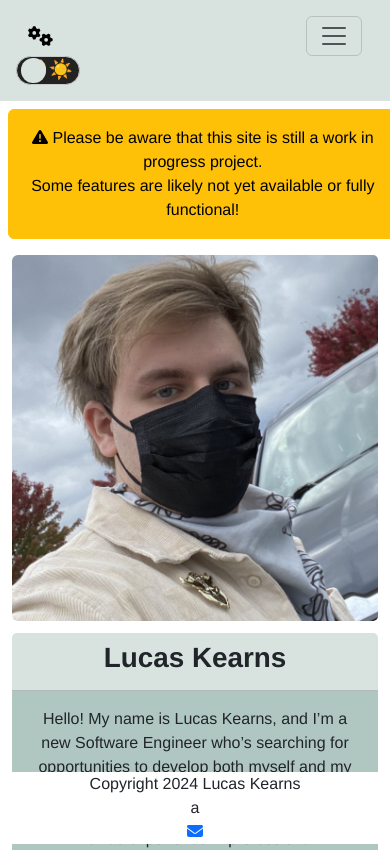
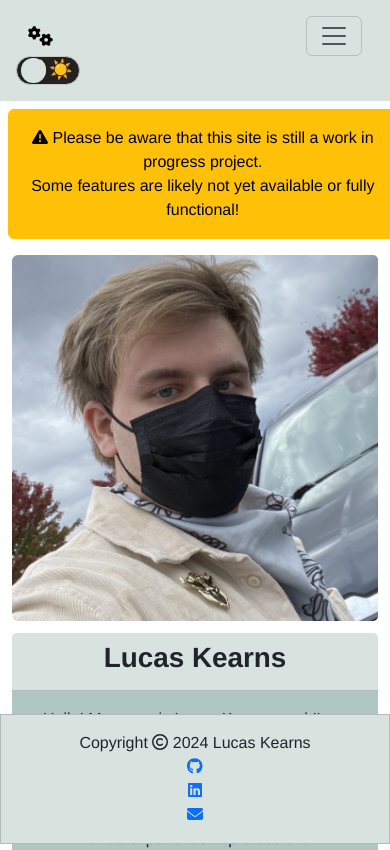
Before and after one commit to CainSeltzer/the-meadow, a Vue app in the folder frontend/: page / in a window 390 px wide. Shown: the top 850 px of the page. Built offline with nearby package versions, Linux system fonts and the light colour scheme.

Commit message:
Finished footer

```diff
--- a/frontend/src/App.vue
+++ b/frontend/src/App.vue
@@ -45,6 +45,9 @@
   <main>
     <RouterView />
   </main>
+  <br/>
+  <br/>
+  <br/>
   <PageFooter />
 </template>
 
--- a/frontend/src/components/PageFooter.vue
+++ b/frontend/src/components/PageFooter.vue
@@ -3,12 +3,13 @@
     <!--  Footer Section-->
     <div id="footer" class="section">
       <footer class="text-center fixed-bottom" v-if="!isMobile()">
-        <div class="card border-0">
-          <div class="card-text row justify-content-md-center">
+        <div class="card deer-header rounded-0">
+          <div class="card-body">
+            <div class="card-text row justify-content-md-center align-items-center">
               <div class="col-md-auto">
-              Copyright <font-awesome-icon :icon="['fas', 'copyright']" /> {{ new Date().getFullYear() }} Lucas Kearns
+                Copyright <font-awesome-icon :icon="['far', 'copyright']" /> {{ new Date().getFullYear() }} Lucas Kearns
               </div>
-            <div class="col-lg-4">a</div>
+              <div class="col-lg-4"></div>
               <div class="col-md-auto">
                 <a href="https://github.com/CainSeltzer"><font-awesome-icon :icon="['fab', 'github']" /></a>
               </div>
@@ -20,17 +21,16 @@
               </div>
             </div>
           </div>
+        </div>
       </footer>
       <footer class="text-center" v-else>
-        <div class="card border-0">
-          <div class="card-text row justify-content-md-center ">
+        <div class="card deer-header rounded-0">
+          <div class="card-body">
+            <div class="card-text row justify-content-md-center align-items-center">
               <div class="col-md-auto">
-              Copyright <font-awesome-icon :icon="['fas', 'copyright']" /> {{ new Date().getFullYear() }} Lucas Kearns
+                Copyright <font-awesome-icon :icon="['far', 'copyright']" /> {{ new Date().getFullYear() }} Lucas Kearns
               </div>
-            <div class="col-md-auto"></div>
-            <div class="col-md-auto"></div>
-            <div class="col-md-auto"></div>
-            <div class="col-md-auto"></div>
+              <div class="col-lg-4"></div>
               <div class="col-md-auto">
                 <a href="https://github.com/CainSeltzer"><font-awesome-icon :icon="['fab', 'github']" /></a>
               </div>
@@ -39,6 +39,7 @@
               </div>
               <div class="col-md-auto">
                 <a href="mailto:lucasrkearns@gmail.com"><font-awesome-icon :icon="['fas', 'envelope']" /></a>
+              </div>
             </div>
           </div>
         </div>
--- a/frontend/src/main.js
+++ b/frontend/src/main.js
@@ -18,10 +18,12 @@ import { library } from '@fortawesome/fontawesome-svg-core'
 import { FontAwesomeIcon } from '@fortawesome/vue-fontawesome'
 
 /* import specific icons */
-import { faPhone, faEnvelope, faTriangleExclamation, faGears } from '@fortawesome/free-solid-svg-icons'
+import { faPhone, faEnvelope, faTriangleExclamation, faGears} from '@fortawesome/free-solid-svg-icons'
+import { faCopyright } from '@fortawesome/free-regular-svg-icons'
+import { faLinkedin, faGithub } from '@fortawesome/free-brands-svg-icons'
 
 /* add icons to the library */
-library.add(faTriangleExclamation, faEnvelope, faPhone, faGears)
+library.add(faTriangleExclamation, faEnvelope, faPhone, faGears, faGithub, faLinkedin, faCopyright)
 
 
 
```
Also changed, not shown: frontend/src/views/HomePage.vue (+6 -6 lines). Lines whose indentation alone changed are shown as unchanged.
